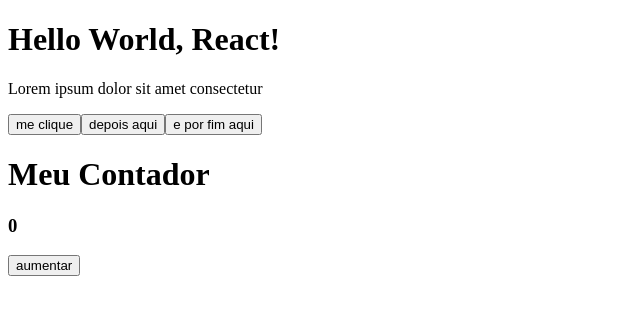
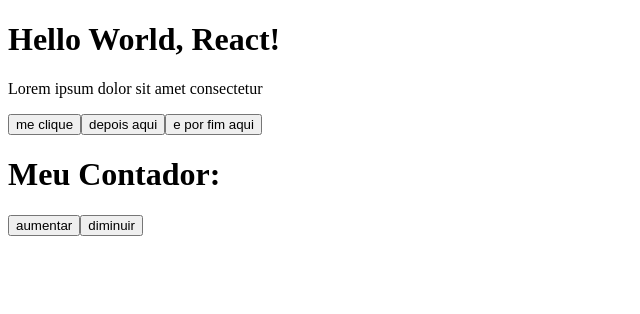
Before and after one commit to GabiDeutner/treino-ada-react, a React (Create React App) app in the folder treino-ada-react/: page / in a window 1280 px wide. Shown: the top 314 px of the page, without its empty margins (0-640 px from the left). Built offline with nearby package versions, Linux system fonts and the light colour scheme.

Commit message:
Renderização condicional

```diff
--- a/treino-ada-react/src/components/MeuContador.js
+++ b/treino-ada-react/src/components/MeuContador.js
@@ -9,14 +9,38 @@
         setContador(contador + 1)
     }
 
-    return (
+    function diminuir(){
+        setContador(contador - 1)
+    }
+
+    if(contador > 5){
+        return(
         <div>
-            <h1>Meu Contador</h1>
-            <h3>{contador}</h3>
+            <h1>Valor muito alto!</h1>
+            <button onClick={aumentar}>aumentar</button>
+            <button onClick={diminuir}>diminuir</button>
+        </div>
+        )
+    }
+
+
+        return(
+        <div>
+            <h1>Meu Contador:</h1>
+            <button onClick={aumentar}>aumentar</button>
+            <button onClick={diminuir}>diminuir</button>
+        </div>
+        )
+    }
+
+   /* return (
+        <div>
+            <h1>Meu Contador: {contador}</h1>
+            { contador > 9 ? <h1>Valor muito grande</h1> : null}
             <button onClick={aumentar}>aumentar</button>
         </div>
-    )
-  }
+    )*/
+
 
 
   // hooks - variáveis de estado (faz o componente ser renderizado para mudança de estado de uma const)
```
